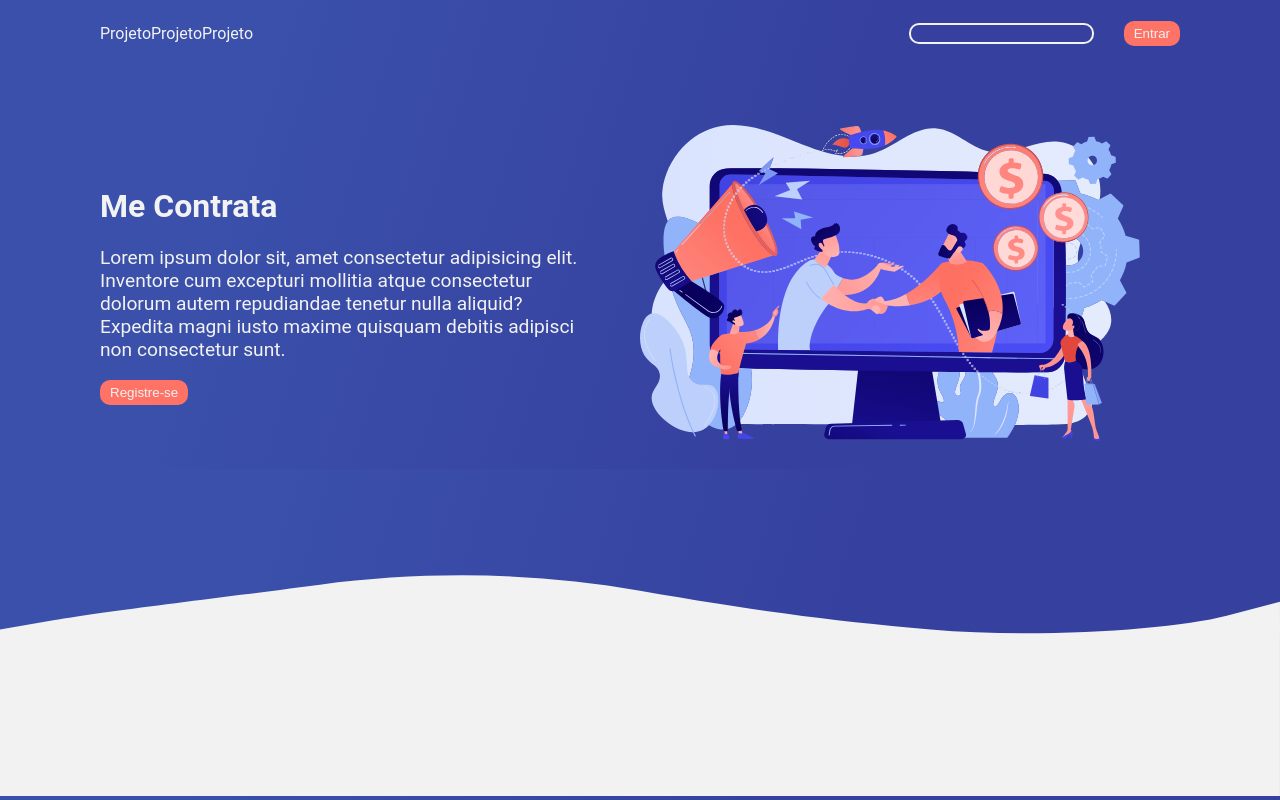
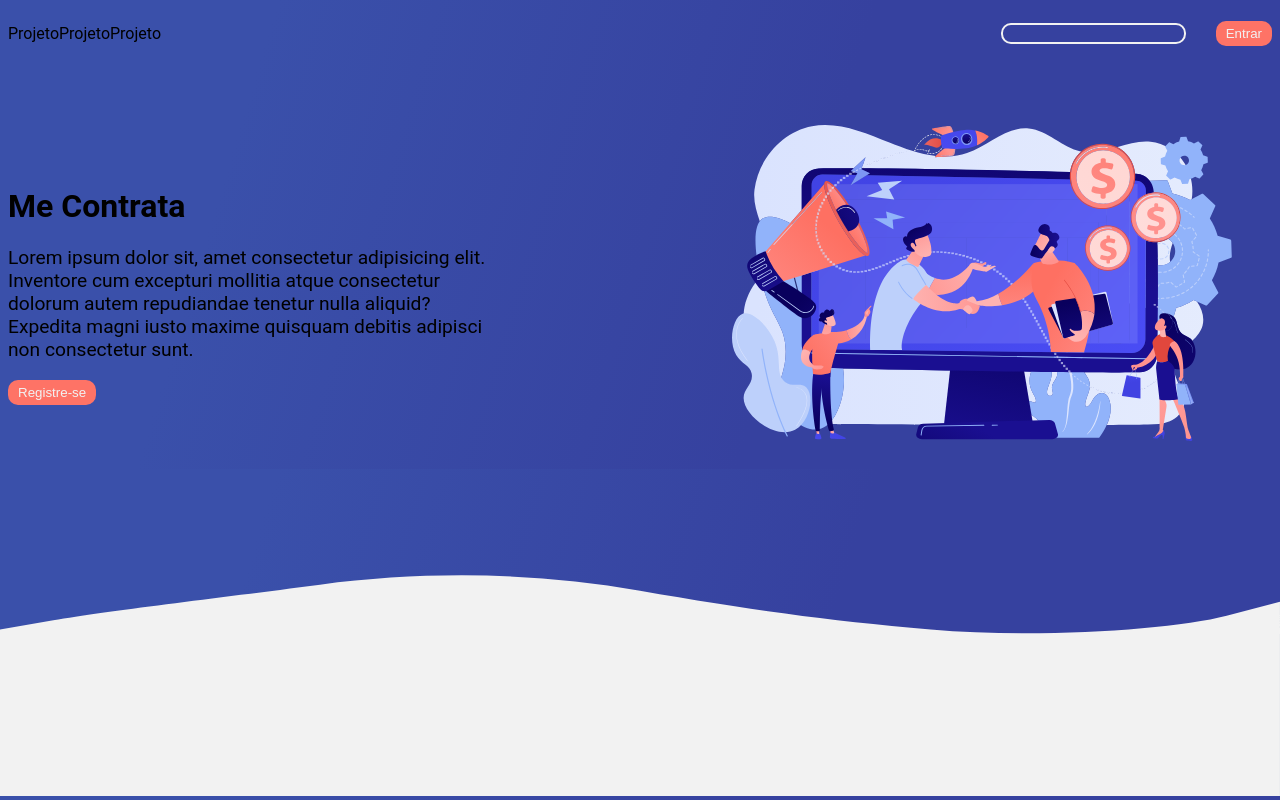
Before and after one commit to Me-Contrata/front-end, a Vue app: page / in a window 1280 px wide. Built offline with nearby package versions, Linux system fonts and the light colour scheme.

Commit message:
Feat: refactoring routes

```diff
--- a/src/App.vue
+++ b/src/App.vue
@@ -1,9 +1,7 @@
 <template>
-  <div id="app">
     <router-view/>
-  </div>
 </template>
 
 <style>
-@import 'assets/style.css'
+@import url(./assets/style.css);
 </style>
--- a/src/router/index.js
+++ b/src/router/index.js
@@ -1,6 +1,5 @@
 import Vue from 'vue'
 import VueRouter from 'vue-router'
-import Home from '../views/PageHome.vue'
 
 Vue.use(VueRouter)
 
@@ -8,7 +7,7 @@ const routes = [
   {
     path: '/',
     name: 'Home',
-    component: Home
+    component: () => import('../views/PageHome.vue')
   },
   {
     path: '/login',
```
Also changed, not shown: 1 other file (tests, documents, lock files or other folders).
